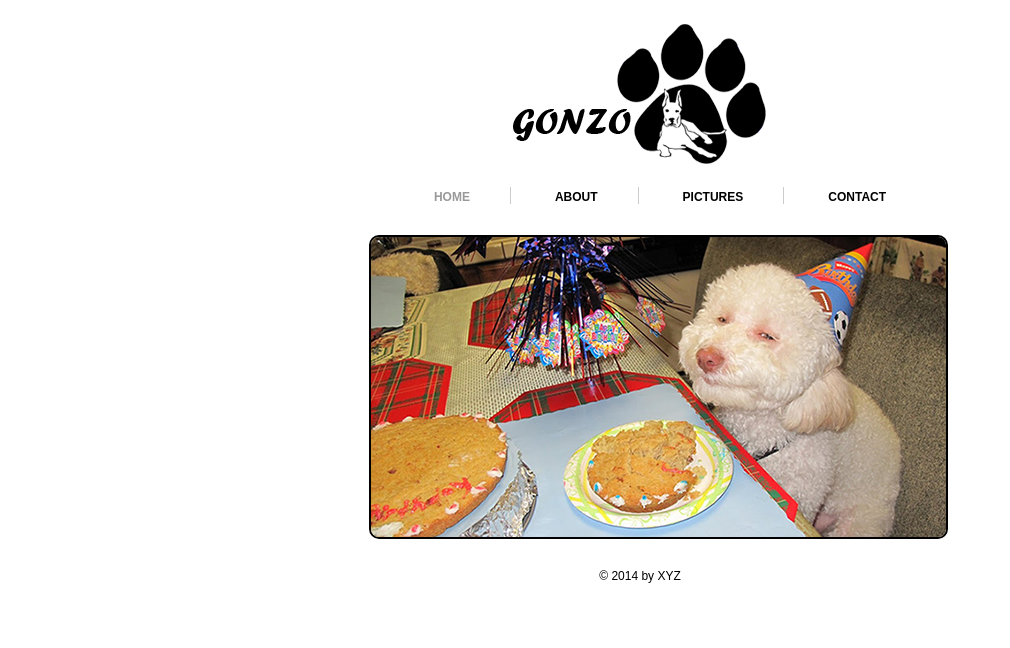
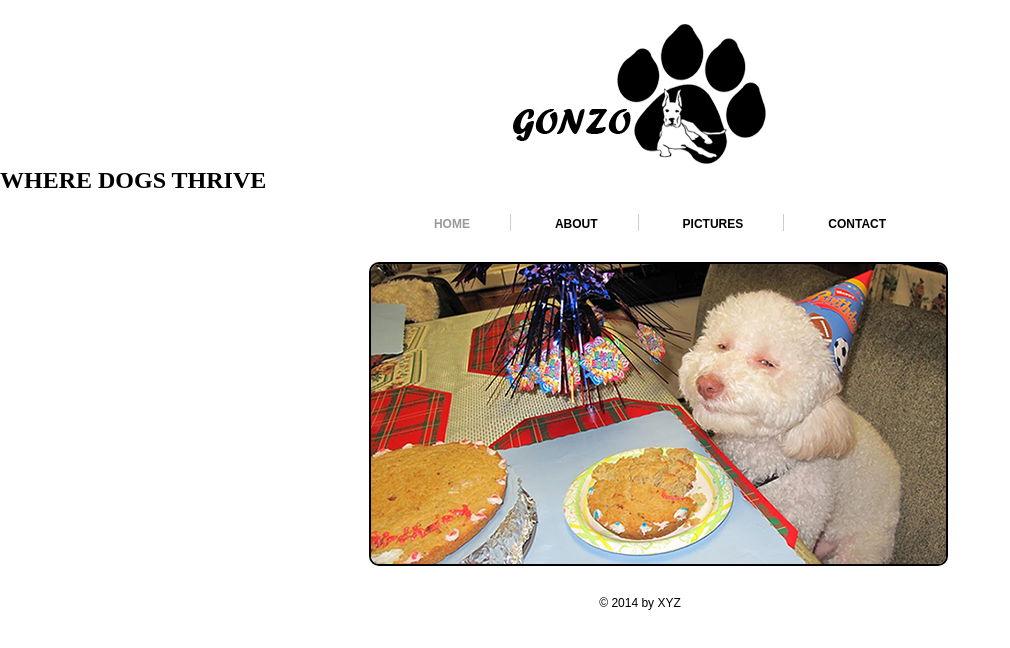
Before and after one commit to Uarmagan/practice, a plain HTML site: page index.html in a window 1280 px wide. Shown: the whole page, without its empty margins (0-1010 px from the left). Drawn offline with Linux system fonts and the light colour scheme.

Commit message:
added an h2
just to test how to make commits

```diff
--- a/index.html
+++ b/index.html
@@ -15,7 +15,7 @@
 		<div class="logo">
 
 			<h1><a href="#">GONZO</a></h1>
-
+			<h2 style="margin:0 auto;">WHERE DOGS THRIVE</h2>
 		</div>
 
 	</div>
```
